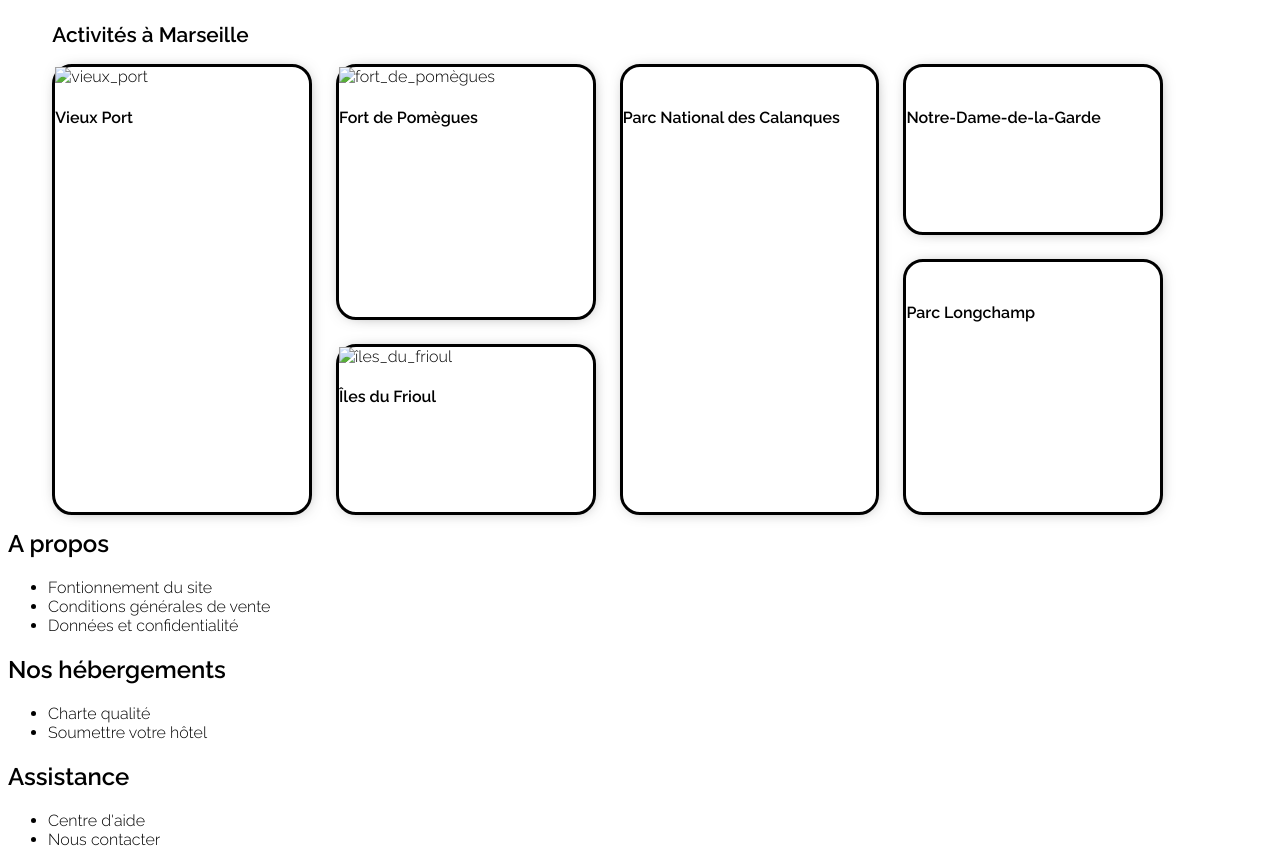
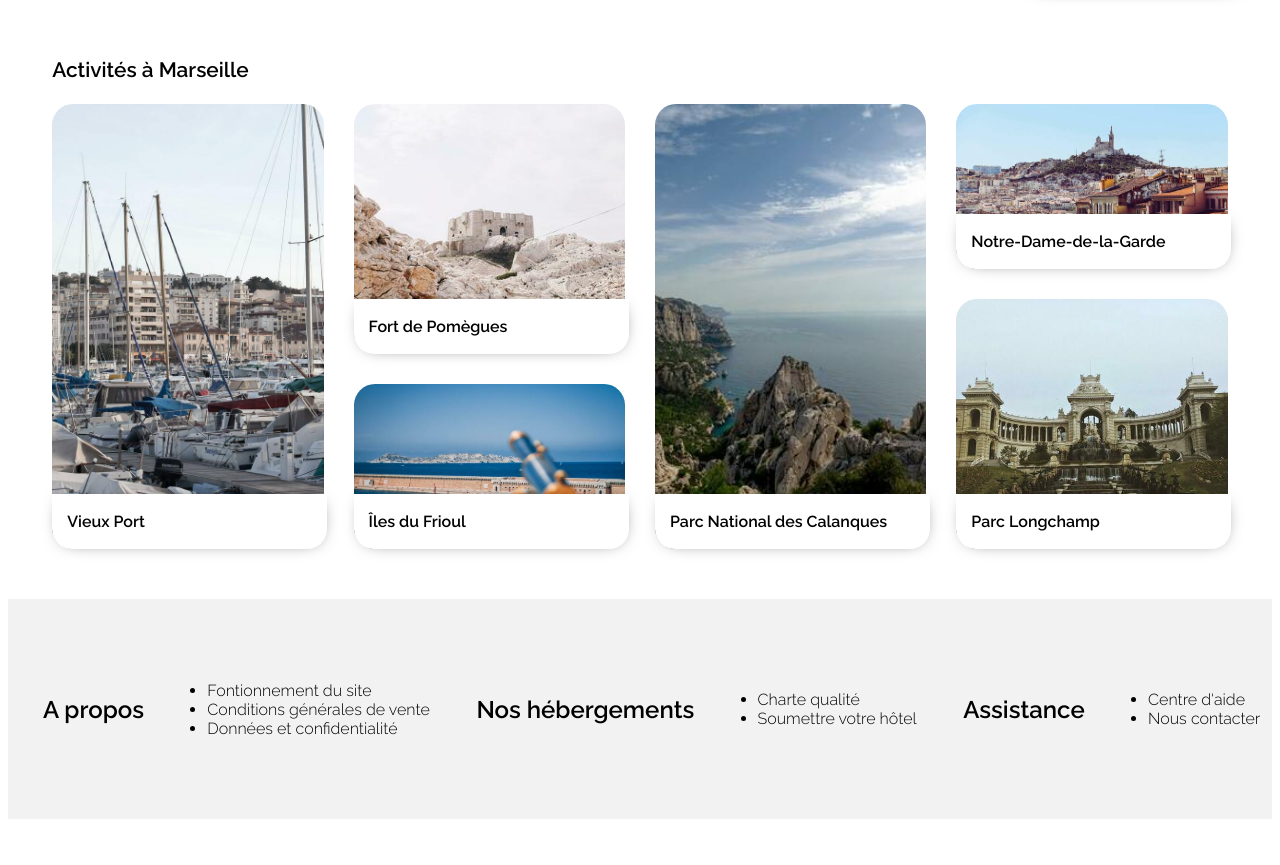
Before and after one commit to David93400/DavidSoucany_2_01052021, a plain HTML site: page index.html in a window 1280 px wide. Shown: the part 976-1841 px from the top of the page. After the commit the page ends 1803 px from the top, so only its background shows below. Drawn offline with Linux system fonts and the light colour scheme; files whose address does not match are found by name.

Commit message:
Fin de dev section Activity (grid-CSS)

```diff
--- a/index.html
+++ b/index.html
@@ -242,30 +242,30 @@
 
 
                 <section class="activity">                     <!--Activity-->
-                    <h1 id="activity">Activités à Marseille</h1>
+                    <h1 class="h1_activity" id="activity">Activités à Marseille</h1>
                         <div class="box_activity">
                             <div class="mini_activity" id="activity-1">
-                                <img src="" alt="vieux_port">
+                                <img src="img/activity/medium/vieux_port.jpg" alt="vieux_port">
                                 <h4>Vieux Port</h4>
                             </div>
                             <div class="mini_activity" id="activity-2">
-                                <img src="" alt="fort_de_pomègues">
+                                <img src="img/activity/xs/fort_de_pomegues.jpg" alt="fort_de_pomègues">
                                 <h4>Fort de Pomègues</h4>
                             </div>
                             <div class="mini_activity" id="activity-3">
-                                <img src="" alt="îles_du_frioul">
+                                <img src="img/activity/xs/frioul.jpg" alt="îles_du_frioul">
                                 <h4>Îles du Frioul</h4>
                             </div>
                             <div class="mini_activity" id="activity-4">
-                                <img src="" alt="">
+                                <img src="img/activity/xs/calanques.jpg" alt="Parc_national_des_Calanques">
                                 <h4>Parc National des Calanques</h4>
                             </div>
                             <div class="mini_activity" id="activity-5">
-                                <img src="" alt="">
+                                <img src="img/activity/xs/notre_dame_de_la_garde.jpg" alt="notre_dame_de_la_garde">
                                 <h4>Notre-Dame-de-la-Garde</h4>
                             </div>
                             <div class="mini_activity" id="activity-6">
-                                <img src="" alt="">
+                                <img src="img/activity/xs/parc_longchamp.jpg" alt="parc_longchamp">
                                 <h4>Parc Longchamp</h4>
                             </div>
                         </div>
--- a/style.css
+++ b/style.css
@@ -100,6 +100,7 @@ h1
     padding: 0 0 0 15px;
     font-family: "Raleway", sans-serif;
     font-weight: bold;
+    color: grey;
     font-size: 1.2em;
     border: transparent;
 }
@@ -268,6 +269,7 @@ h3
     display: flex;
     flex-direction: column;
     border-radius: 20px;
+    box-shadow: 1px 1px 17px -9px rgb(0 0 0 / 75%);
 }
 .thumbnail:hover
 {
@@ -287,7 +289,9 @@ h3
 }
 section
 {
+    max-width: 1440px;
     display: flex;
+    justify-content: space-between;
 }
 
         /*Fin section logding*/
@@ -307,7 +311,9 @@ section
 .title_popular
 {
     display: flex;
-    justify-content: space-around;
+    justify-content: space-between;
+    margin-left: 35px;
+    margin-right: 35px;
     align-items: center;
 }
 .fa-chart-line
@@ -321,6 +327,7 @@ section
     border-radius: 20px;
     border: solid transparent 5px;
     display: flex;
+    box-shadow: 1px 1px 17px -9px rgb(0 0 0 / 75%);
 }
 .picture_pop img
 {
@@ -354,15 +361,20 @@ section
 
         /*début section activity*/
 
+
+
 .activity
 {
+    width: 100%;
+    margin-top: 35px;
     display: flex;
     flex-direction: column;
 }
 .box_activity
 {
-    width: 94%;
+    margin-top: 5px;
     max-width: 1440px;
+    width: 100%;
     height:445px;
     display: grid;
     grid-template-columns: repeat(4, 1fr);
@@ -401,31 +413,50 @@ section
 {
     grid-area: activity-6;
 }
-.mini_activity
+.mini_activity img
 {
+    height: 100%;
+    width: 100%;
+    object-fit: cover;
+    border-radius: 21px;
+}
+.mini_activity{
     position: relative;
     width: 100%;
-    height: 100%;
-    border-radius: 20px;
+}
+.mini_activity:hover
+{
+    transform: scale(1.03);
+}
+h4{
+    position: absolute;
+    bottom: 0;
+    background-color: white;
+    font-weight: bold;
+    width: 95.8%;
+    height: 55px;
+    padding-left: 15px;
+    margin-bottom: 0;
+    border-radius: 0 0 20px 20px;
     box-shadow: 1px 1px 17px -9px rgb(0 0 0 / 75%);
-    border: solid;
+    display: flex;
+    align-items: center;
 }
 
 
 
-/*
-.marseille-activities {
-    height: 550px;
-    margin-bottom: 50px;
-    display: grid;
-    grid-template-columns: repeat(4, 1fr);
-    grid-template-rows: 3fr 0.3fr 0.3fr 0.3fr 0.3fr 3fr;
-    grid-gap: 30px;
-    grid-template-areas:
-        "activity-1 activity-2 activity-4 activity-5"
-        "activity-1 activity-2 activity-4 activity-5"
-        "activity-1 activity-2 activity-4 activity-6"
-        "activity-1 activity-2 activity-4 activity-6"
-        "activity-1 activity-3 activity-4 activity-6"
-        "activity-1 activity-3 activity-4 activity-6";
+
+
+
+
+
+footer
+{
+    width: 100%;
+    height: 220px;
+    margin-top: 50px;
+    background-color: #F2F2F2;
+    display: flex;
+    justify-content: space-around;
+    align-items: center;
 }
```
Also changed, not shown: img/activity/medium/fort_de_pomegues.jpg (added), img/activity/medium/frioul.jpg (added), img/activity/medium/notre_dame_de_la_garde.jpg (added), img/activity/medium/parc_longchamp.jpg (added), img/activity/medium/parc_national_des_calanques.jpg (added), img/activity/medium/vieux_port.jpg (added), img/activity/xs/calanques.jpg (renamed from img/activity/calanques.jpg), img/activity/xs/fort_de_pomegues.jpg (renamed from img/activity/fort_de_pomegues.jpg), img/activity/xs/frioul.jpg (renamed from img/activity/frioul.jpg), img/activity/xs/notre_dame_de_la_garde.jpg (renamed from img/activity/notre_dame_de_la_garde.jpg), img/activity/xs/parc_longchamp.jpg (renamed from img/activity/parc_longchamp.jpg), img/activity/xs/vieux_port.jpg (renamed from img/activity/vieux_port.jpg), 2 other files.
